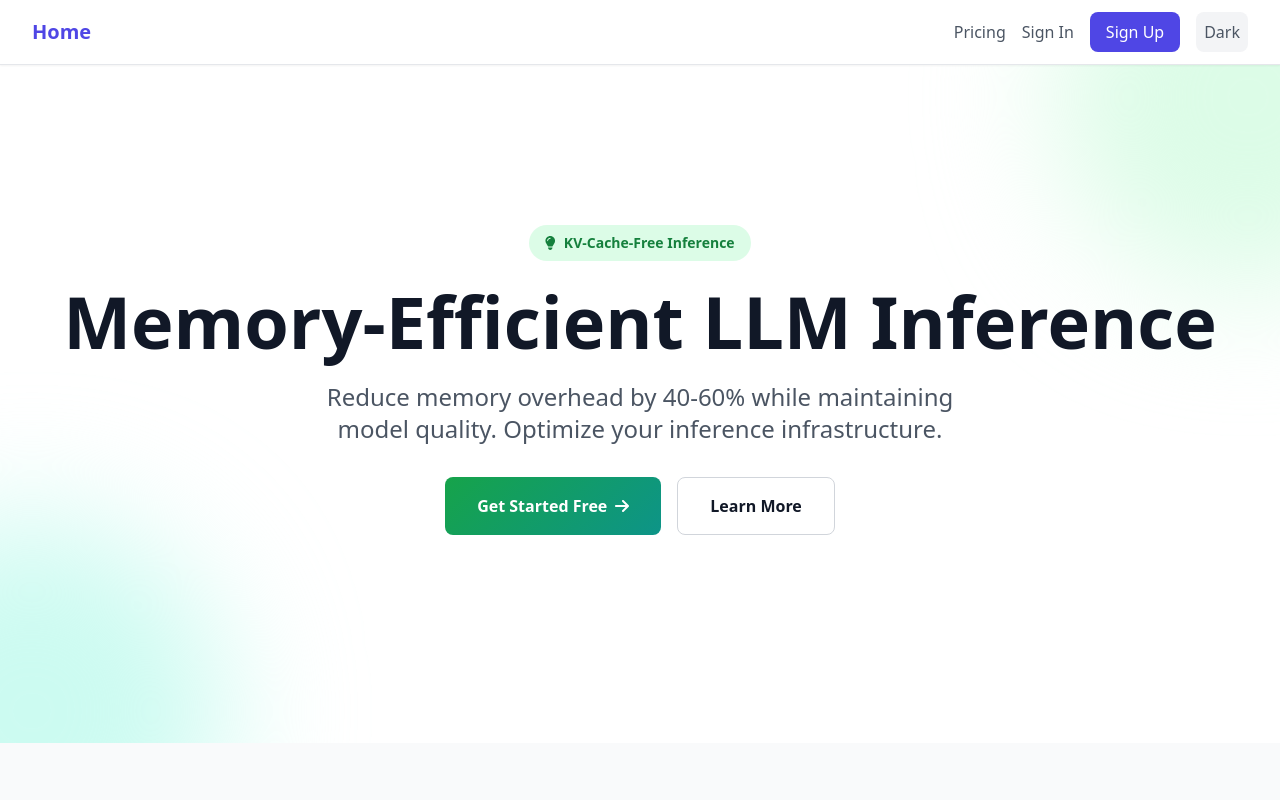
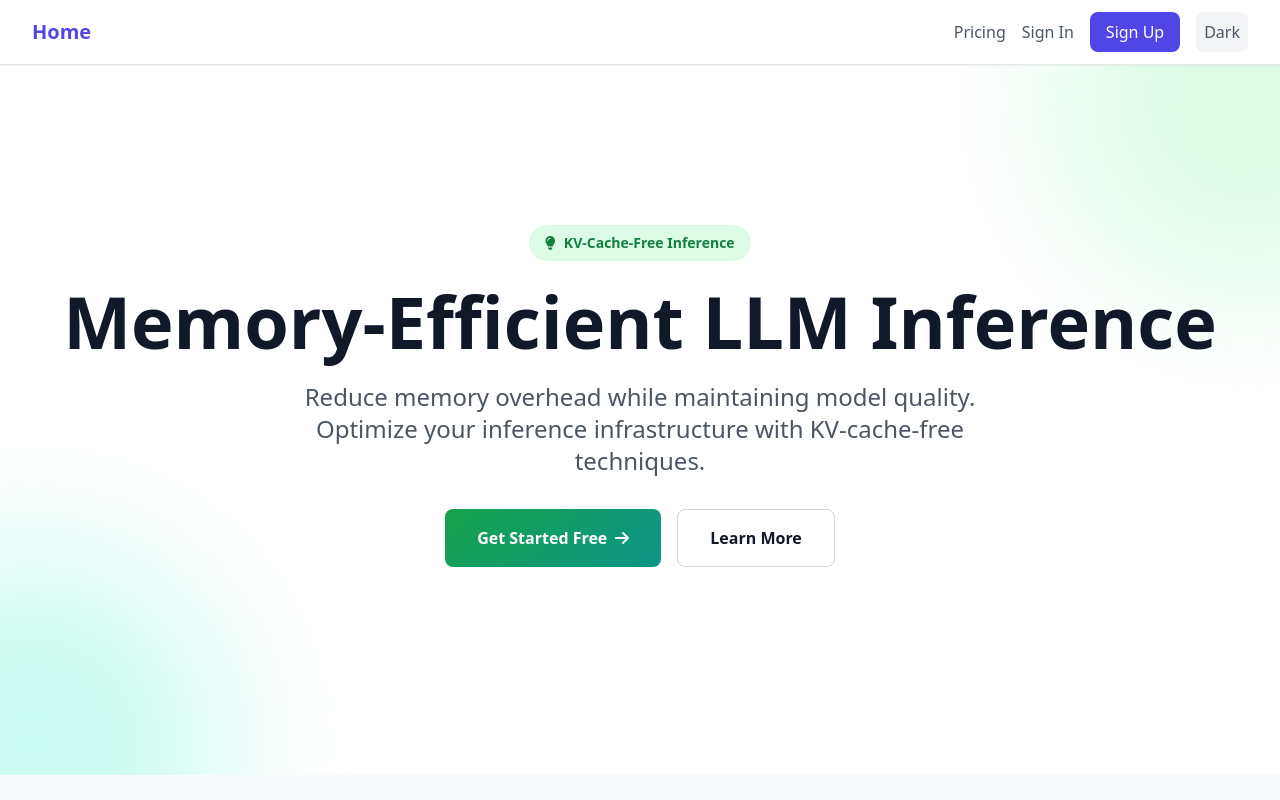
Before and after one commit to mephisto83/infercheap, a React (Vite) app in the folder webapp/: page / in a window 1280 px wide. Shown: the top 800 px of the page. Built offline with nearby package versions, Linux system fonts and the light colour scheme; no server answers.

Commit message:
fix: remove false claims from landing page

```diff
--- a/webapp/src/components/LandingPage.tsx
+++ b/webapp/src/components/LandingPage.tsx
@@ -99,7 +99,7 @@ const LandingPage: React.FC = () => {
               Memory-Efficient LLM Inference
             </h1>
             <p className="text-xl sm:text-2xl text-gray-600 dark:text-gray-400 mb-8 max-w-2xl mx-auto">
-              Reduce memory overhead by 40-60% while maintaining model quality. Optimize your inference infrastructure.
+              Reduce memory overhead while maintaining model quality. Optimize your inference infrastructure with KV-cache-free techniques.
             </p>
             <div className="flex flex-col sm:flex-row gap-4 justify-center">
               <Link
@@ -228,7 +228,7 @@ const LandingPage: React.FC = () => {
             Ready to Optimize Your Inference?
           </h2>
           <p className="text-lg mb-8 opacity-90">
-            Join hundreds of companies reducing infrastructure costs with InferCheap
+            Start reducing your inference infrastructure costs today
           </p>
           <div className="flex flex-col sm:flex-row gap-4 justify-center">
             <Link
```
